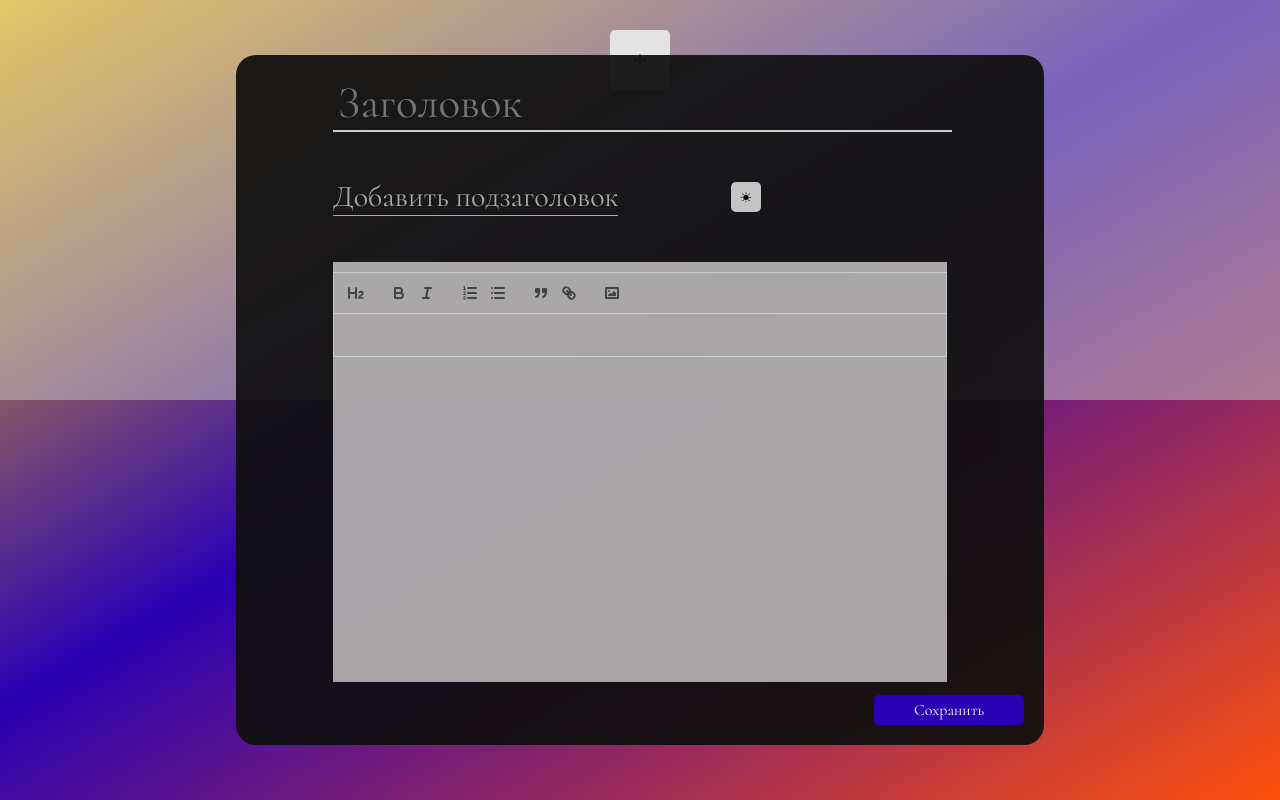
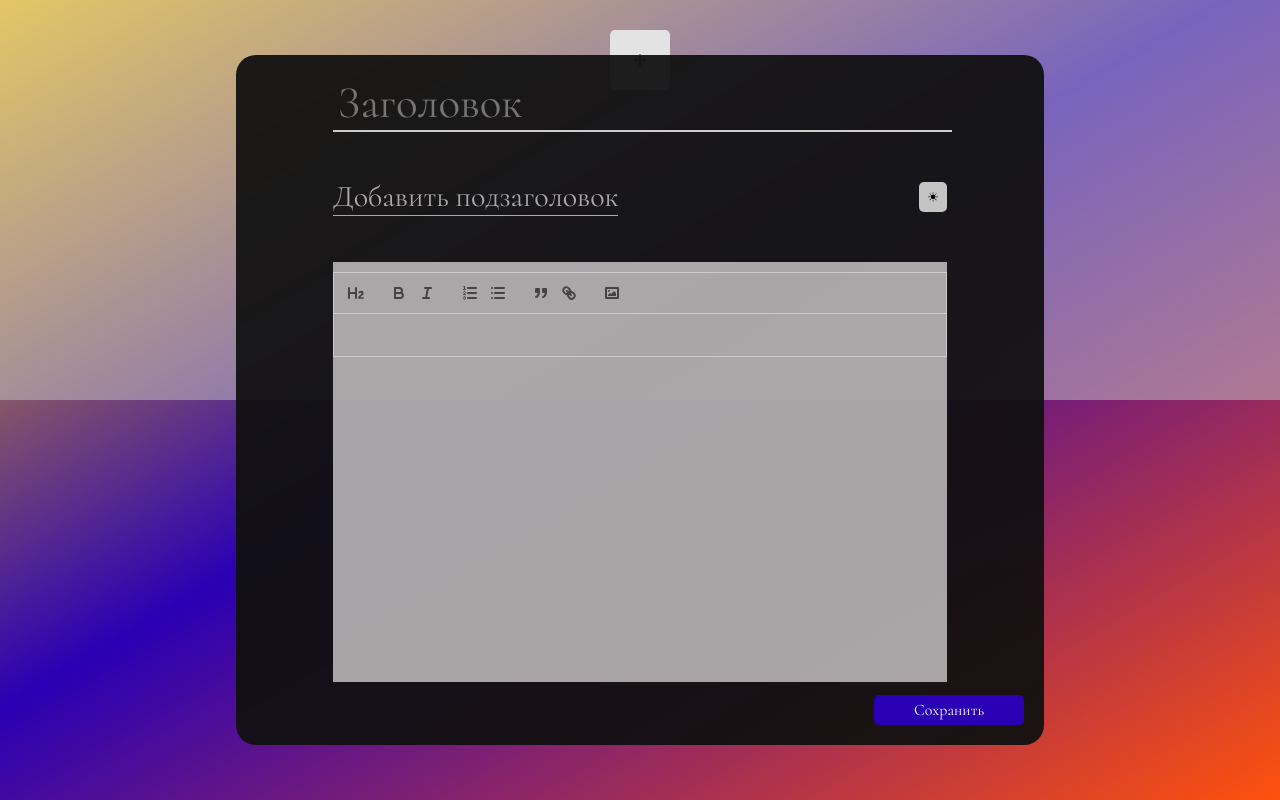
Before and after one commit to Zmeev06/Articles_vebPractic, a React (Vite) app: page / in a window 1280 px wide. Built offline with nearby package versions, Linux system fonts and the light colour scheme.

Commit message:
feat: add adaptive to create page

```diff
--- a/src/pages/CreateArticlePage/ui/CreateArticle.module.scss
+++ b/src/pages/CreateArticlePage/ui/CreateArticle.module.scss
@@ -46,6 +46,10 @@
   display: flex;
   flex-direction: column;
   transition: 0.3s;
+
+  @media (max-width: 992px) {
+    width: 90%;
+  }
 }
 
 .titlesBlock {
@@ -106,7 +110,14 @@
   gap: 20px;
   height: 50px;
   align-items: center;
-  width: 60%;
+  justify-content: space-between;
+  width: 100%;
+
+  @media (max-width: 460px) {
+    display: flex;
+    flex-direction: column;
+    justify-content: center;
+  }
 }
 
 .btn {
@@ -135,4 +146,8 @@
   display: flex;
   gap: 30px;
   align-items: center;
+  justify-content: space-between;
 }
+
+.link-modal {
+}
--- a/src/pages/CreateArticlePage/ui/CreateArticlePage.tsx
+++ b/src/pages/CreateArticlePage/ui/CreateArticlePage.tsx
@@ -8,6 +8,7 @@ import plus from 'shared/assets/icons/plus.svg'
 import Sun from 'shared/assets/icons/sunIcon.svg?react'
 import { IconButton } from 'shared/ui/icon-button'
 import { Input } from 'shared/ui/input'
+import { Modal } from 'shared/ui/modal'
 import { TextButton } from 'shared/ui/text-button'
 import { articleApi } from '@app/providers/store'
 import styles from './CreateArticle.module.scss'
@@ -20,6 +21,7 @@ const CreateArticlePage = () => {
   const [selectedImage, setSelectedImage] = useState<string | null>(null)
   const [isSubtitle, setIsSubTitle] = useState(false)
   const [theme, setTheme] = useState('dark')
+  const [isActiveModal, setIsActiveModal] = useState(false)
 
   const handleImageChange = (event: React.ChangeEvent<HTMLInputElement>) => {
     const file = event.target.files?.[0]
@@ -57,6 +59,8 @@ const CreateArticlePage = () => {
   ]
 
   const createArticleHandler = () => {
+    if (!text && !title) return
+
     createArticleFunc({
       content: text,
       title,
@@ -67,6 +71,8 @@ const CreateArticlePage = () => {
     setText('')
     setSubTitle('')
     setTitle('')
+
+    setIsActiveModal(true)
   }
 
   return (
@@ -155,6 +161,18 @@ const CreateArticlePage = () => {
             </div>
           </div>
         </div>
+
+        {isActiveModal && (
+          <Modal
+            className="link-modal"
+            width="60%"
+            open={isActiveModal}
+            onClosed={() => setIsActiveModal(false)}
+          >
+            Modal
+          </Modal>
+        )}
+
         <TextButton
           onClick={createArticleHandler}
           styled="filled"
--- a/src/pages/article/index.ts
+++ b/src/pages/article/index.ts
@@ -1,3 +1,3 @@
-import { lazy } from "react";
+import { lazy } from 'react'
 
-export const ArticlePageLazy = lazy(() => import("./ui/ArticlePage"));
+export const ArticlePageLazy = lazy(() => import('./ui/ArticlePage'))
--- a/src/shared/ui/modal/Modal.tsx
+++ b/src/shared/ui/modal/Modal.tsx
@@ -1,29 +1,29 @@
-import React, {useEffect, useState} from "react";
-import style from './Modal.module.scss';
-import classNames from "classnames";
+import classNames from 'classnames'
+import React, { useEffect, useState } from 'react'
+import style from './Modal.module.scss'
 
 interface IModalProps {
-    children: React.ReactNode,
-    className?: string,
-    bgColor?: string,
-    open: boolean,
-    onClosed: () => void,
-    width?: string,
-    padding?: string,
+  children: React.ReactNode
+  className?: string
+  bgColor?: string
+  open: boolean
+  onClosed: () => void
+  width?: string
+  padding?: string
 }
 
 export const Modal = (props: IModalProps) => {
   const {
     children,
     className,
-        bgColor = "#ffffff",
+    bgColor = '#ffffff',
     onClosed,
     open,
-        padding = "5px",
-        width = "fit-content",
-    } = props;
+    padding = '5px',
+    width = 'fit-content',
+  } = props
 
-    const [closedAnim, setClosedAnim] = useState(false);
+  const [closedAnim, setClosedAnim] = useState(false)
 
   const onKeyDown = (e: KeyboardEvent): void => {
     if (e.key === 'Escape') {
@@ -42,27 +42,28 @@ export const Modal = (props: IModalProps) => {
   }, [open])
 
   const closedHandle = () => {
-        setClosedAnim(true);
+    setClosedAnim(true)
     setTimeout(() => {
-            onClosed();
-        }, 300);
-        setClosedAnim(false);
+      onClosed()
+    }, 300)
+    setClosedAnim(false)
   }
 
   const handleClickContext = (e: React.MouseEvent): void => {
     e.stopPropagation()
   }
 
-    const mods = {[style.open]: open, [style.closed]: closedAnim}
+  const mods = { [style.open]: open, [style.closed]: closedAnim }
 
   return (
     <div className={classNames(style.container, mods)} onClick={closedHandle}>
       <div
         onClick={handleClickContext}
-                style={{backgroundColor: bgColor, padding: padding, width: width}}
-                className={classNames(style.modal, className)}>
+        style={{ backgroundColor: bgColor, padding, width }}
+        className={classNames(style.modal, className)}
+      >
         {children}
       </div>
     </div>
-    );
-};
+  )
+}
```
Also changed, not shown: src/widgets/article/ui/ArticleWidgets.tsx (+5 -6 lines), 1 other file (tests, documents, lock files or other folders). Lines whose indentation alone changed are shown as unchanged.
